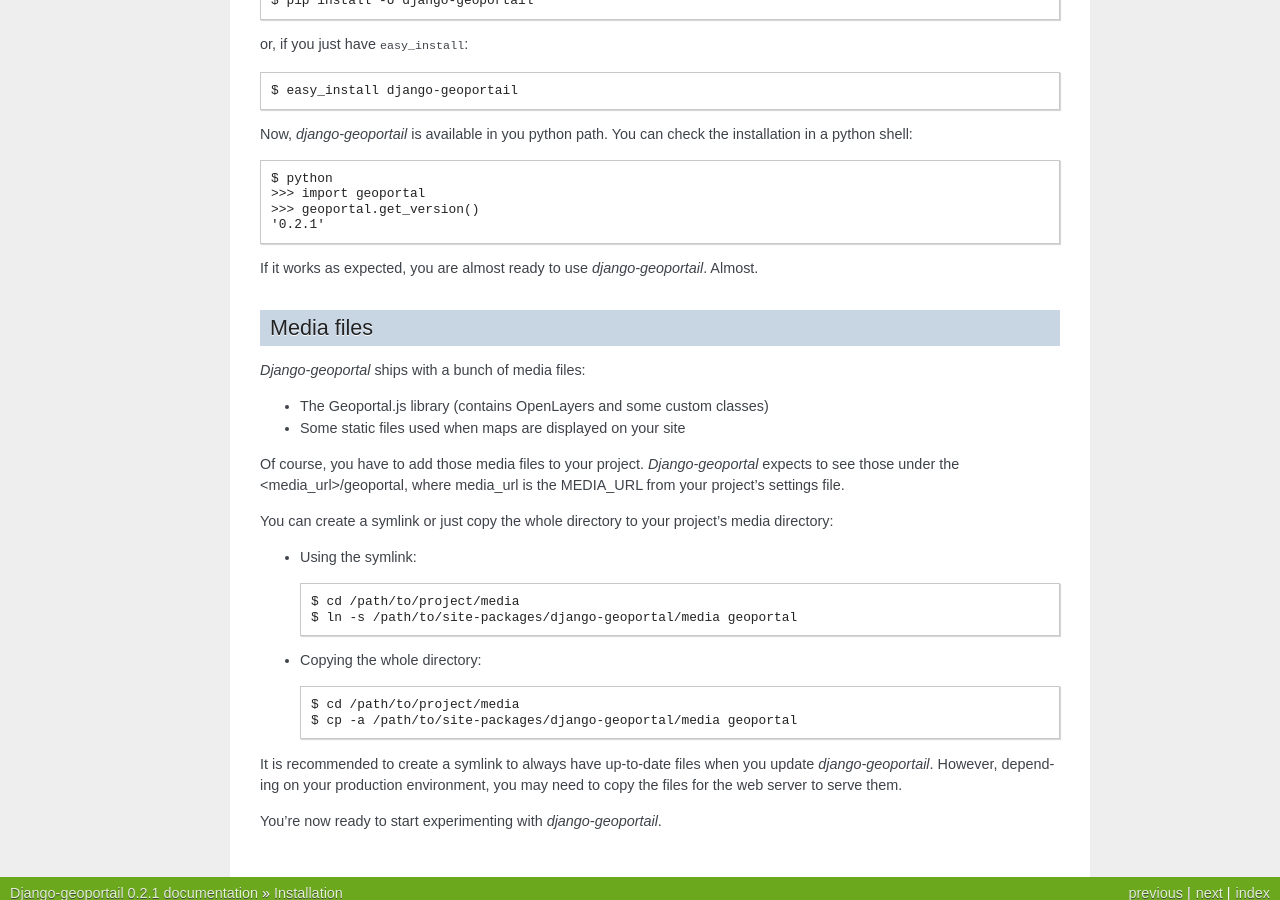
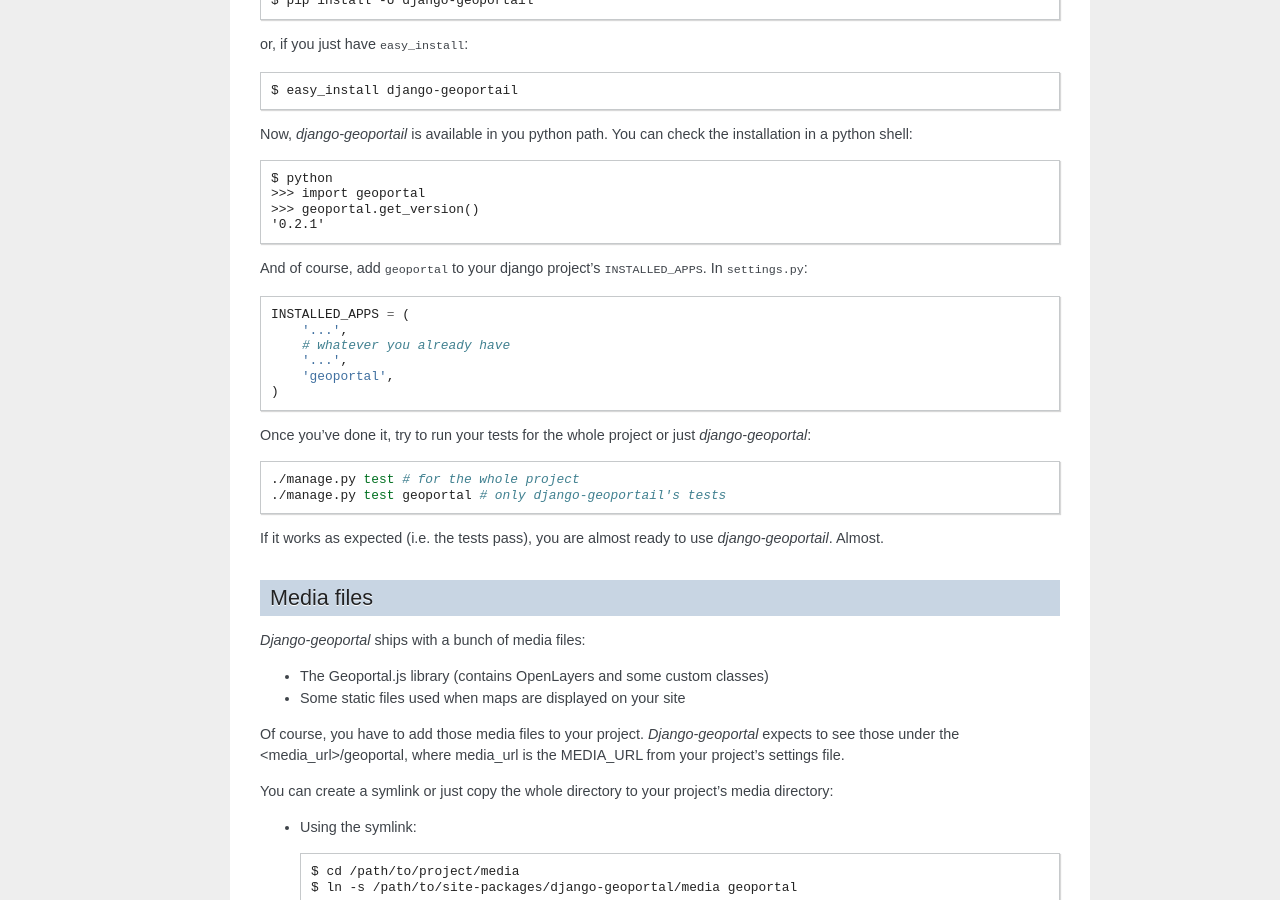
Before and after one commit to brutasse/django-geoportail, a Sphinx documentation site: the page built from docs/source/installation.rst, in a window 1280 px wide and 900 px high, scrolled down 1063 px. Built offline with Sphinx 7.4.7, drawn with Linux system fonts in a browser that asks for light colours.

Commit message:
Added an empty models.py, fixed INSTALL and the install docs

```diff
--- a/docs/source/installation.rst
+++ b/docs/source/installation.rst
@@ -80,8 +80,28 @@
     >>> geoportal.get_version()
     '0.2.1'
 
-If it works as expected, you are almost ready to use *django-geoportail*.
-Almost.
+And of course, add ``geoportal`` to your django project's ``INSTALLED_APPS``.
+In ``settings.py``:
+
+.. code-block:: python
+
+    INSTALLED_APPS = (
+        '...',
+        # whatever you already have
+        '...',
+        'geoportal',
+    )
+
+Once you've done it, try to run your tests for the whole project or just
+*django-geoportal*:
+
+.. code-block:: bash
+
+    ./manage.py test # for the whole project
+    ./manage.py test geoportal # only django-geoportail's tests
+
+If it works as expected (i.e. the tests pass), you are almost ready to use
+*django-geoportail*. Almost.
 
 Media files
 -----------
```
Also changed, not shown: INSTALL.txt (+9 -3 lines), 1 other file.
